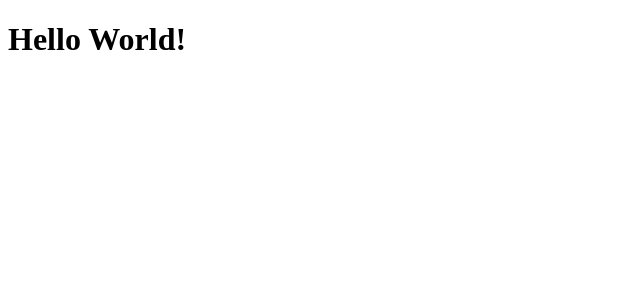
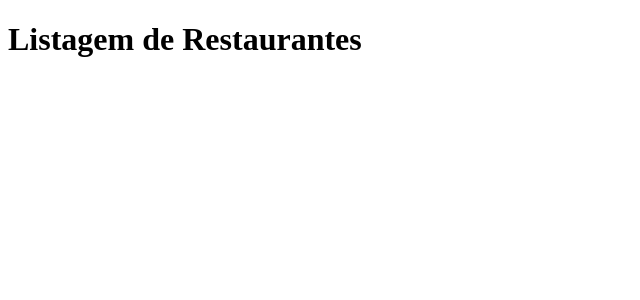
Before and after one commit to Italo-J-A-Fernandes/frontend-developer-coding-test-2020-3, a React app: page / in a window 1280 px wide. Shown: the top 300 px of the page, without its empty margins (0-640 px from the left). Built offline with nearby package versions, Linux system fonts and the light colour scheme.

Commit message:
testing styled-components

```diff
--- a/babel.config.js
+++ b/babel.config.js
@@ -3,5 +3,9 @@ module.exports = {
 		'@babel/preset-env',
     '@babel/preset-react',
     '@babel/preset-typescript'
-	]
+  ],
+  plugins: [
+    '@babel/plugin-proposal-class-properties',
+    '@babel/plugin-transform-runtime',
+  ],
 }
--- a/package.json
+++ b/package.json
@@ -12,15 +12,19 @@
   "dependencies": {
     "@babel/cli": "^7.12.1",
     "react": "^17.0.1",
-    "react-dom": "^17.0.1"
+    "react-dom": "^17.0.1",
+    "styled-components": "^5.2.1"
   },
   "devDependencies": {
     "@babel/core": "^7.12.3",
+    "@babel/plugin-proposal-class-properties": "^7.12.1",
+    "@babel/plugin-transform-runtime": "^7.12.1",
     "@babel/preset-env": "^7.12.1",
     "@babel/preset-react": "^7.12.5",
     "@babel/preset-typescript": "^7.12.1",
     "@types/react": "^16.9.56",
     "@types/react-dom": "^16.9.9",
+    "@types/styled-components": "^5.1.4",
     "@typescript-eslint/eslint-plugin": "^4.8.1",
     "@typescript-eslint/parser": "^4.8.1",
     "awesome-typescript-loader": "^5.2.1",
--- a/src/App.tsx
+++ b/src/App.tsx
@@ -1,5 +1,9 @@
 import React from 'react';
 
-export default function App() {
-  return <h1>Hello World!</h1>;
-}
+import RestaurantsList from './pages/RestaurantsList/index';
+
+const App: React.FC = () => {
+  return <RestaurantsList />;
+};
+
+export default App;
--- a/src/index.tsx
+++ b/src/index.tsx
@@ -1,5 +1,5 @@
 import React from 'react';
-import {render} from 'react-dom';
+import { render } from 'react-dom';
 
 import App from './App';
 
--- /dev/null
+++ b/src/pages/RestaurantDetail/styled.ts
@@ -0,0 +1 @@
+import styled from 'styled-components';
--- /dev/null
+++ b/src/pages/RestaurantsList/index.tsx
@@ -0,0 +1,8 @@
+import React from 'react';
+import {} from './styled';
+
+const RestaurantsList: React.FC = () => {
+  return <h1>Listagem de Restaurantes</h1>;
+};
+
+export default RestaurantsList;
--- /dev/null
+++ b/src/pages/RestaurantsList/styled.ts
@@ -0,0 +1 @@
+import styled from 'styled-components';
--- /dev/null
+++ b/src/styles/global.ts
@@ -0,0 +1 @@
+import { createGlobalStyle } from 'styled-components';
--- a/webpack.config.js
+++ b/webpack.config.js
@@ -17,7 +17,9 @@ module.exports = {
     rules: [
       {
         test: /\.tsx?$/,
-        use: 'awesome-typescript-loader',
+        use:{
+          loader: 'awesome-typescript-loader',
+        },
         exclude: /node_modules/,
       },
       {
@@ -44,6 +46,6 @@ module.exports = {
     ]
   },
   resolve: {
-    extensions: [ '.tsx', '.ts', '.js' ],
+    extensions: [ '.tsx', '.ts', '.js', 'jsx' ],
   },
 };
```
Also changed, not shown: src/pages/RestaurantDetail/index.tsx (added, +8 -0 lines), tsconfig.json (line endings or trailing spaces), 2 other files (tests, documents, lock files or other folders).
